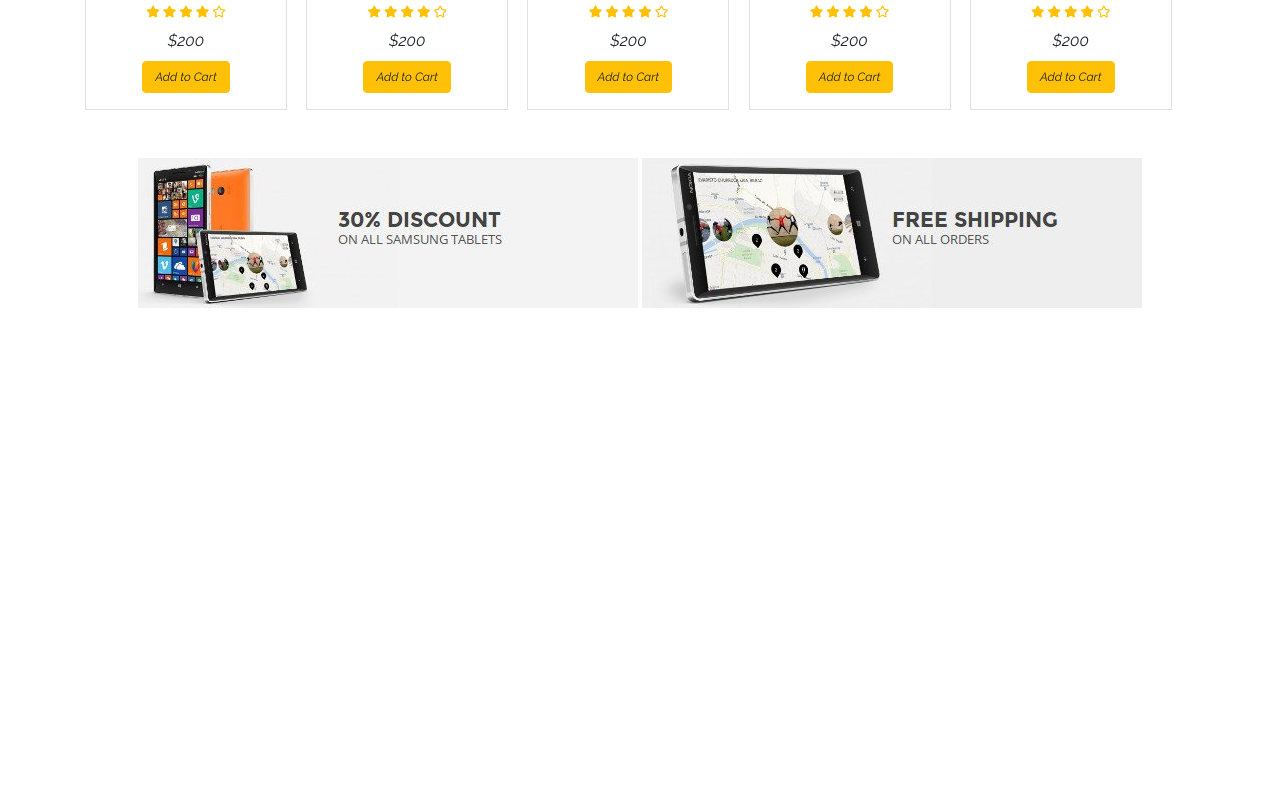
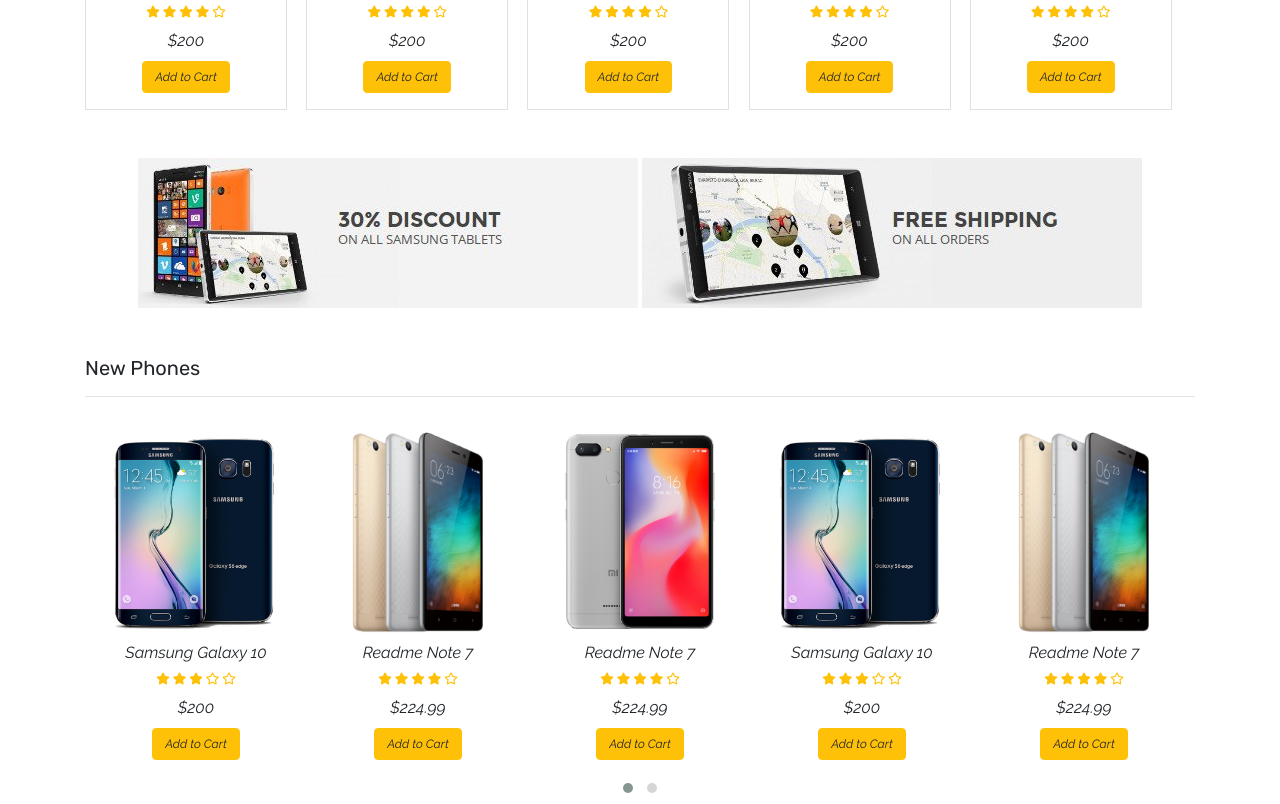
Before and after one commit to codingsprout/eshop-sample, a website: page index.html in a window 1280 px wide. Shown: the part 1868-2672 px from the top of the page. Before the commit the page ends 2224 px from the top, so only its background shows below. Drawn offline with nearby package versions, Linux system fonts and the light colour scheme; a web font is replaced by a local one.

Commit message:
space added for ads and new products

```diff
--- a/index.html
+++ b/index.html
@@ -467,6 +467,148 @@
 			</div>
 		</section>
 
+		<section id="new-phones">
+			<div class="container">
+				<h4 class="font-rubik font-size20">New Phones</h4>
+				<hr>
+				<div class="owl-carousel owl-theme">
+					<div class="item py-2">
+						<div class="product font-rale">
+							<a href="#"><img src="./assets/products/1.png" alt="product1" class="img-fluid"></a>
+							<div class="text-center">
+								<h6>Samsung Galaxy 10</h6>
+								<div class="rating text-warning font-size12">
+									<span><i class="fas fa-star"></i></span>
+									<span><i class="fas fa-star"></i></span>
+									<span><i class="fas fa-star"></i></span>
+									<span><i class="far fa-star"></i></span>
+									<span><i class="far fa-star"></i></span>
+								</div>
+								<div class="price py-2">
+									<span>$200</span>
+								</div>
+								<button type="submit" class="btn btn-warning font-size12">Add to Cart</button>
+							</div>
+						</div>
+					</div>
+					<div class="item py-2">
+						<div class="product font-rale">
+							<a href="#"><img src="./assets/products/2.png" alt="product2" class="img-fluid"></a>
+							<div class="text-center">
+								<h6>Readme Note 7</h6>
+								<div class="rating text-warning font-size12">
+									<span><i class="fas fa-star"></i></span>
+									<span><i class="fas fa-star"></i></span>
+									<span><i class="fas fa-star"></i></span>
+									<span><i class="fas fa-star"></i></span>
+									<span><i class="far fa-star"></i></span>
+								</div>
+								<div class="price py-2">
+									<span>$224.99</span>
+								</div>
+								<button type="submit" class="btn btn-warning font-size12">Add to Cart</button>
+							</div>
+						</div>
+					</div>
+					<div class="item py-2">
+						<div class="product font-rale">
+							<a href="#"><img src="./assets/products/3.png" alt="product3" class="img-fluid"></a>
+							<div class="text-center">
+								<h6>Readme Note 7</h6>
+								<div class="rating text-warning font-size12">
+									<span><i class="fas fa-star"></i></span>
+									<span><i class="fas fa-star"></i></span>
+									<span><i class="fas fa-star"></i></span>
+									<span><i class="fas fa-star"></i></span>
+									<span><i class="far fa-star"></i></span>
+								</div>
+								<div class="price py-2">
+									<span>$224.99</span>
+								</div>
+								<button type="submit" class="btn btn-warning font-size12">Add to Cart</button>
+							</div>
+						</div>
+					</div>
+					<div class="item py-2">
+						<div class="product font-rale">
+							<a href="#"><img src="./assets/products/1.png" alt="product1" class="img-fluid"></a>
+							<div class="text-center">
+								<h6>Samsung Galaxy 10</h6>
+								<div class="rating text-warning font-size12">
+									<span><i class="fas fa-star"></i></span>
+									<span><i class="fas fa-star"></i></span>
+									<span><i class="fas fa-star"></i></span>
+									<span><i class="far fa-star"></i></span>
+									<span><i class="far fa-star"></i></span>
+								</div>
+								<div class="price py-2">
+									<span>$200</span>
+								</div>
+								<button type="submit" class="btn btn-warning font-size12">Add to Cart</button>
+							</div>
+						</div>
+					</div>
+					<div class="item py-2">
+						<div class="product font-rale">
+							<a href="#"><img src="./assets/products/2.png" alt="product2" class="img-fluid"></a>
+							<div class="text-center">
+								<h6>Readme Note 7</h6>
+								<div class="rating text-warning font-size12">
+									<span><i class="fas fa-star"></i></span>
+									<span><i class="fas fa-star"></i></span>
+									<span><i class="fas fa-star"></i></span>
+									<span><i class="fas fa-star"></i></span>
+									<span><i class="far fa-star"></i></span>
+								</div>
+								<div class="price py-2">
+									<span>$224.99</span>
+								</div>
+								<button type="submit" class="btn btn-warning font-size12">Add to Cart</button>
+							</div>
+						</div>
+					</div>
+					<div class="item py-2">
+						<div class="product font-rale">
+							<a href="#"><img src="./assets/products/3.png" alt="product3" class="img-fluid"></a>
+							<div class="text-center">
+								<h6>Readme Note 7</h6>
+								<div class="rating text-warning font-size12">
+									<span><i class="fas fa-star"></i></span>
+									<span><i class="fas fa-star"></i></span>
+									<span><i class="fas fa-star"></i></span>
+									<span><i class="fas fa-star"></i></span>
+									<span><i class="far fa-star"></i></span>
+								</div>
+								<div class="price py-2">
+									<span>$224.99</span>
+								</div>
+								<button type="submit" class="btn btn-warning font-size12">Add to Cart</button>
+							</div>
+						</div>
+					</div>
+					<div class="item py-2">
+						<div class="product font-rale">
+							<a href="#"><img src="./assets/products/3.png" alt="product3" class="img-fluid"></a>
+							<div class="text-center">
+								<h6>Readme Note 7</h6>
+								<div class="rating text-warning font-size12">
+									<span><i class="fas fa-star"></i></span>
+									<span><i class="fas fa-star"></i></span>
+									<span><i class="fas fa-star"></i></span>
+									<span><i class="fas fa-star"></i></span>
+									<span><i class="far fa-star"></i></span>
+								</div>
+								<div class="price py-2">
+									<span>$224.99</span>
+								</div>
+								<button type="submit" class="btn btn-warning font-size12">Add to Cart</button>
+							</div>
+						</div>
+					</div>
+				</div>
+			</div>
+		</section>
+
 	</main>
 
 	<footer>
--- a/script.js
+++ b/script.js
@@ -32,4 +32,21 @@
       filter: filterValue,
     });
   });
+
+  $('#new-phones .owl-carousel').owlCarousel({
+    loop: true,
+    nav: false,
+    dots: true,
+    responsive: {
+      0: {
+        items: 1,
+      },
+      600: {
+        items: 3,
+      },
+      1000: {
+        items: 5,
+      },
+    },
+  });
 });
```
